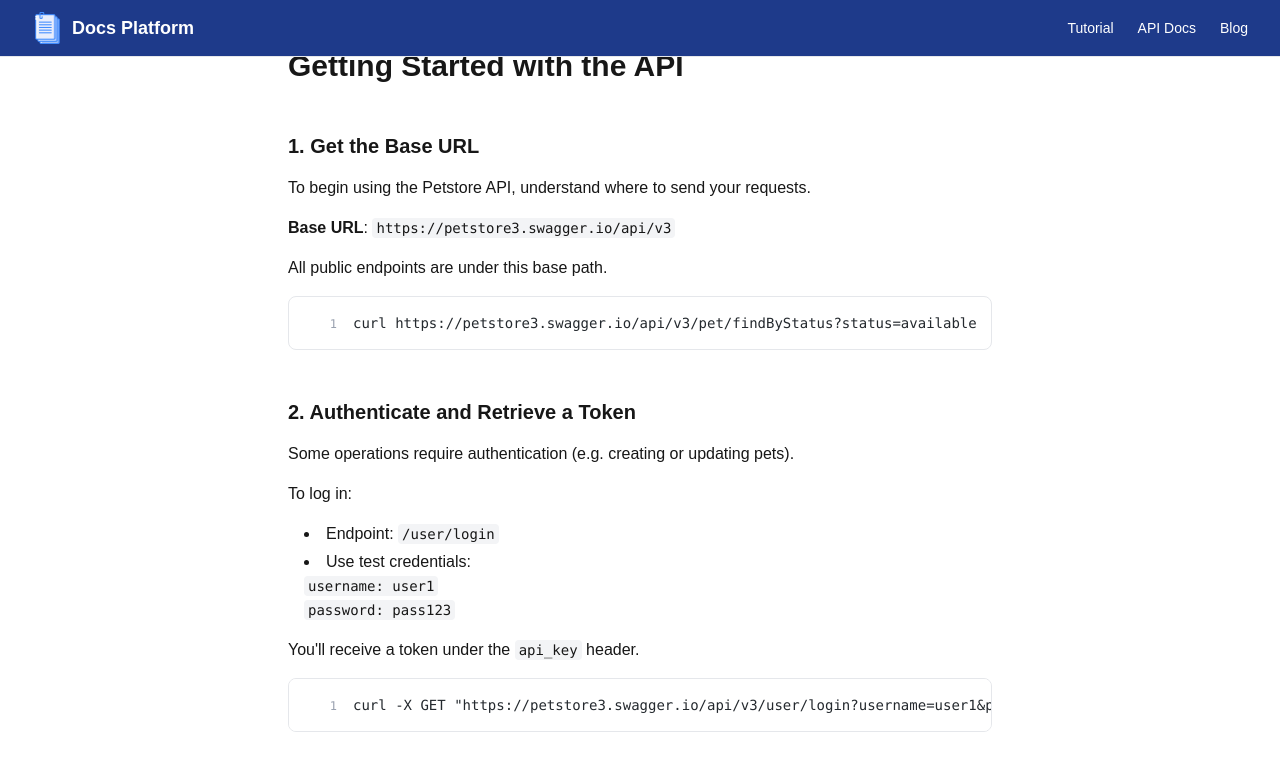
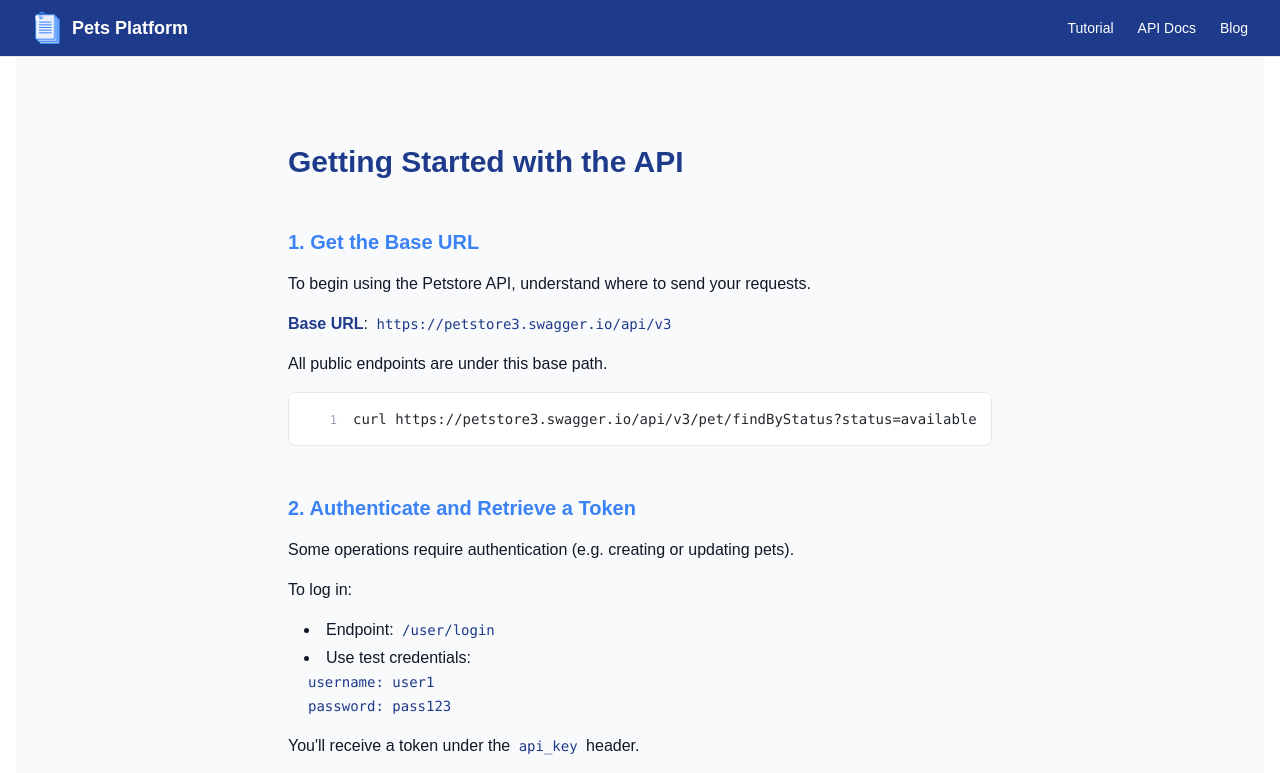
Before and after one commit to tatarodriguez11/documentation-platform, a Next.js app: page /tutorial in a window 1280 px wide. Shown: the top 773 px of the page. Built offline with nearby package versions, Linux system fonts and the light colour scheme.

Commit message:
feat(visual): visual improvements for better readability and UX

```diff
--- a/src/app/tutorial/page.tsx
+++ b/src/app/tutorial/page.tsx
@@ -1,14 +1,8 @@
 import { TutorialSteps } from '@/components/tutorial/TutorialSteps';
+import { getBranding } from '@/lib/branding';
+
+const branding = getBranding();
 
 export default function TutorialPage() {
-  return <TutorialSteps branding={{
-    name: '',
-    logo: '',
-    primaryColor: '',
-    accentColor: undefined,
-    backgroundColor: undefined,
-    textColor: undefined,
-    description: '',
-    codeBlockTheme: undefined
-  }} />;
+  return <TutorialSteps branding={branding} />;
 }
--- a/src/components/tutorial/TutorialSteps.tsx
+++ b/src/components/tutorial/TutorialSteps.tsx
@@ -4,49 +4,61 @@ import { type Branding } from '@/lib/branding';
 import ReactMarkdown from 'react-markdown';
 
 export const TutorialSteps = ({ branding }: { branding: Branding }) => {
+  const {
+    primaryColor,
+    accentColor,
+    backgroundColor,
+    textColor,
+  } = branding;
+
   return (
+    <div
+      className="min-h-screen w-full pt-24"
+      style={{
+        backgroundColor,
+        color: textColor,
+      }}
+    >
       <div className="max-w-3xl mx-auto px-4 sm:px-6 lg:px-8 py-8 space-y-12">
-      <h1 className="text-3xl font-bold" style={{ color: branding.primaryColor }}>
+        <h1 className="text-3xl font-bold" style={{ color: primaryColor }}>
           Getting Started with the API
         </h1>
 
         {tutorialSteps.map((step) => (
           <div key={step.id} className="space-y-4">
-          <h2 className="text-xl font-semibold">{step.title}</h2>
+            <h2 className="text-xl font-semibold" style={{ color: accentColor }}>
+              {step.title}
+            </h2>
 
             <ReactMarkdown
               components={{
                 p: ({ children }) => <p className="mb-4">{children}</p>,
 
                 strong: ({ children }) => (
-                <strong className="font-semibold" style={{ color: branding.primaryColor }}>
+                  <strong className="font-semibold" style={{ color: primaryColor }}>
                     {children}
                   </strong>
                 ),
 
                 code: ({ children }) => (
                   <code
-                  className="bg-gray-100 text-sm px-1 py-0.5 rounded"
-                  style={{ color: branding.primaryColor }}
+                    className="text-sm px-1 py-0.5 rounded"
+                    style={{ color: primaryColor }}
                   >
                     {children}
                   </code>
                 ),
 
                 ul: ({ children }) => (
-                <ul className="list-disc list-inside ml-4 mb-4">
+                  <ul
+                    className="list-disc list-inside ml-4 mb-4"
+                  >
                     {children}
                   </ul>
                 ),
 
                 li: ({ children }) => (
-                <li
-                  className="mb-1 marker:font-bold"
-                  style={{
-                    listStyleType: 'disc',
-                    color: branding.primaryColor,
-                  }}
-                >
+                  <li className="mb-1">
                     {children}
                   </li>
                 ),
@@ -57,9 +69,7 @@ export const TutorialSteps = ({ branding }: { branding: Branding }) => {
                     target="_blank"
                     rel="noopener noreferrer"
                     className="underline font-medium"
-                  style={{
-                    color: branding.primaryColor,
-                  }}
+                    style={{ color: accentColor }}
                   >
                     {children}
                   </a>
@@ -77,5 +87,6 @@ export const TutorialSteps = ({ branding }: { branding: Branding }) => {
           </div>
         ))}
       </div>
+    </div>
   );
 };
--- a/src/components/ui/CodeBlock.tsx
+++ b/src/components/ui/CodeBlock.tsx
@@ -2,10 +2,10 @@
 
 import React, { useState } from 'react';
 import { Highlight, type Language } from 'prism-react-renderer';
-import { getCodeTheme } from '@/lib/getCodeTheme';
-import { Copy, Check } from 'lucide-react';
+import { Check, Copy } from 'lucide-react';
 import { cn } from '@/lib/utils';
 import { type Branding } from '@/lib/branding';
+import { getCodeTheme } from '@/lib/getCodeTheme';
 
 interface CodeBlockProps {
   code: string;
@@ -39,30 +39,15 @@ export const CodeBlock: React.FC<CodeBlockProps> = ({
 
   return (
     <div className="relative group">
-      <Highlight
-        theme={theme}
-        code={code.trim()}
-        language={language}
-      >
-        {({ className: highlightClassName, style, tokens, getLineProps, getTokenProps }) => (
-          <pre
-            className={cn(
-              'relative p-4 overflow-x-auto rounded-lg text-sm',
-              'border border-gray-200 dark:border-gray-700',
-              highlightClassName,
-              className
-            )}
-            style={style}
-          >
       {showCopyButton && (
         <button
           onClick={copyToClipboard}
           className={cn(
-                  'absolute top-2 right-2 p-2 rounded-md',
+            'absolute top-2 right-2 z-10 p-2 rounded-md',
             'opacity-0 group-hover:opacity-100 transition-opacity duration-200',
-                  'flex items-center justify-center',
             'bg-white dark:bg-gray-800 border border-gray-200 dark:border-gray-600',
-                  'hover:bg-gray-50 dark:hover:bg-gray-700'
+            'hover:bg-gray-50 dark:hover:bg-gray-700',
+            'flex items-center justify-center'
           )}
           aria-label="Copy code"
         >
@@ -73,6 +58,18 @@ export const CodeBlock: React.FC<CodeBlockProps> = ({
           )}
         </button>
       )}
+
+      <Highlight theme={theme} code={code.trim()} language={language}>
+        {({ className: highlightClassName, style, tokens, getLineProps, getTokenProps }) => (
+          <pre
+            className={cn(
+              'overflow-x-auto rounded-lg text-sm p-4 pr-14',
+              'border border-gray-200 dark:border-gray-700',
+              highlightClassName,
+              className
+            )}
+            style={style}
+          >
             <code>
               {tokens.map((line, i) => (
                 <div key={i} {...getLineProps({ line })}>
@@ -82,7 +79,7 @@ export const CodeBlock: React.FC<CodeBlockProps> = ({
                     </span>
                   )}
                   {line.map((token, key) => (
-                    <span key={key} {...getTokenProps({ token })} />
+                    <span key={key} {...getTokenProps({ token })} style={{paddingRight:'3.5rem'}}/>
                   ))}
                 </div>
               ))}
--- a/src/lib/branding.ts
+++ b/src/lib/branding.ts
@@ -11,7 +11,7 @@ export type Branding = {
 
 export const brands: Record<string, Branding> = {
   default: {
-    name: 'Docs Platform',
+    name: 'Pets Platform',
     logo: '/logo-default.png',
     primaryColor: '#1E3A8A',
     accentColor: '#3B82F6',
@@ -21,23 +21,23 @@ export const brands: Record<string, Branding> = {
     codeBlockTheme: 'github',
   },
   solar: {
-    name: 'SolarTech Docs',
+    name: 'SolarPets',
     logo: '/logo-solartech.png',
-    primaryColor: '#EAB308',
-    accentColor: '#FACC15',
-    backgroundColor: '#FFFBEB',
-    textColor: '#78350F',
-    description: 'Documentation platform for solar engineers.',
+    primaryColor: '#B45309',
+    accentColor: '#FBBF24',
+    backgroundColor: '#FDFCF8',
+    textColor: '#1F2937',
+    description: 'Documentation platform for solar pets.',
     codeBlockTheme: 'github',
   },
   fintech: {
-    name: 'FinDocs',
+    name: 'FinPets',
     logo: '/logo-fintech.webp',
     primaryColor: '#14B8A6',
     accentColor: '#2DD4BF',
     backgroundColor: '#F0FDFA',
     textColor: '#0F766E',
-    description: 'APIs and docs for financial products.',
+    description: 'APIs and docs for pets.',
     codeBlockTheme: 'dracula',
   },
 };
```
Lines whose indentation alone changed are shown as unchanged.
